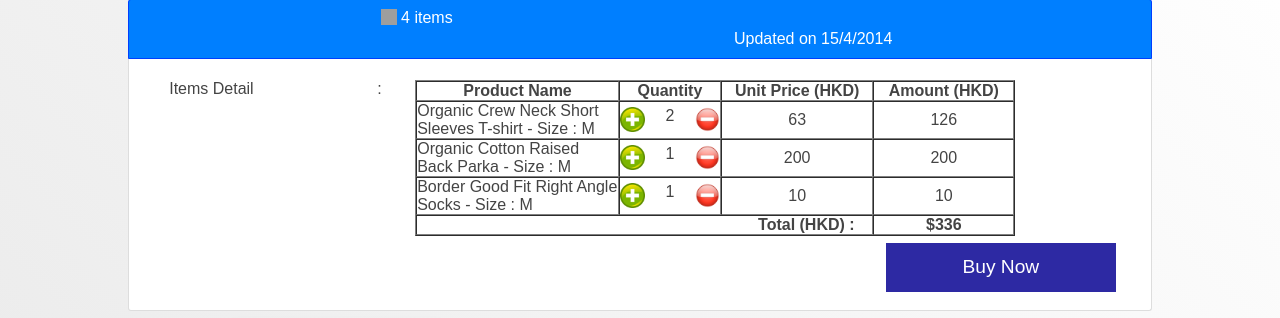
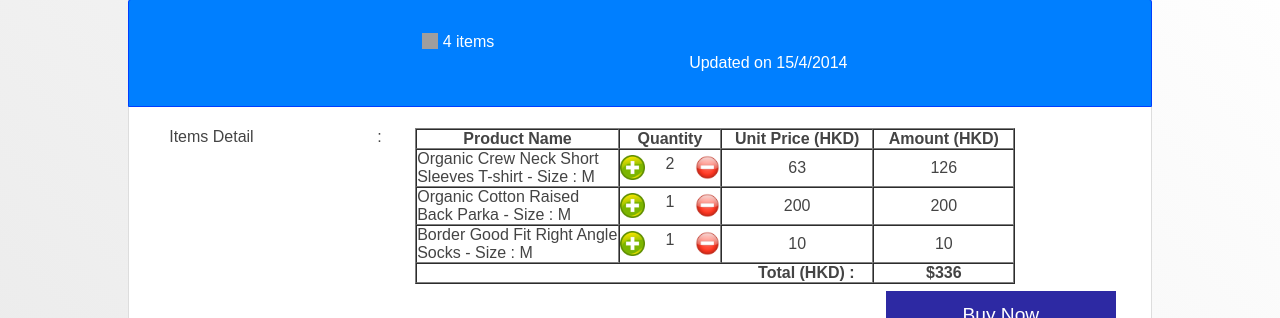
Before and after one commit to kin810/kin810.github.io, a plain HTML site: page cartItem.html in a window 1280 px wide. Shown: the part 89-407 px from the top of the page. Drawn offline with nearby package versions, Linux system fonts and the light colour scheme; grey boxes are pictures that could not be loaded; a script that the page names is missing.

Commit message:
Update shopStyle.css

```diff
--- a/shopStyle.css
+++ b/shopStyle.css
@@ -267,3 +267,7 @@
 				cursor:progress !important;
 
 			}
+
+			.ui-accordion .ui-accordion-header{
+				padding :2em 6em !important;
+			}
```
